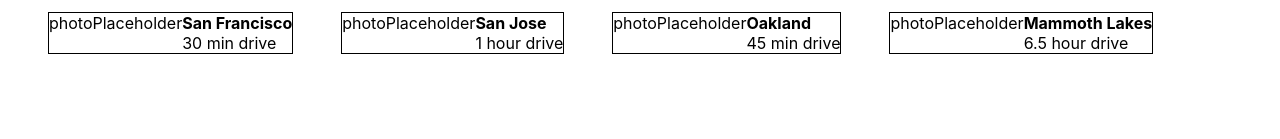
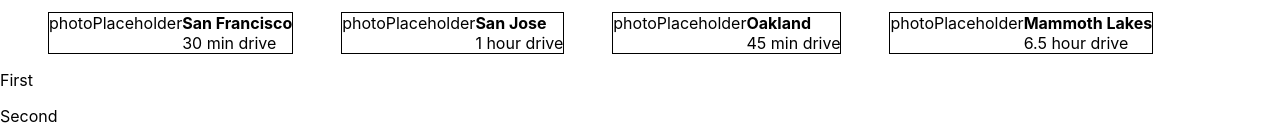
Before and after one commit to brianclee-gh/shl, a Next.js app in the folder client/: page / in a window 1280 px wide. Shown: the part 700-839 px from the top of the page. Before the commit the page ends 800 px from the top, so only its background shows below. Built offline with nearby package versions, Linux system fonts and the light colour scheme.

Commit message:
css Home page

```diff
--- a/client/pages/index.js
+++ b/client/pages/index.js
@@ -52,6 +52,10 @@
             }
           </div>
         </section>
+        <section>
+          <p className={styles.test}>First</p>
+          <p className={styles.test}>Second</p>
+        </section>
       </main>
 
       <footer className={styles.footer}>
```
Also changed, not shown: client/styles/Home.module.css (line endings or trailing spaces).
